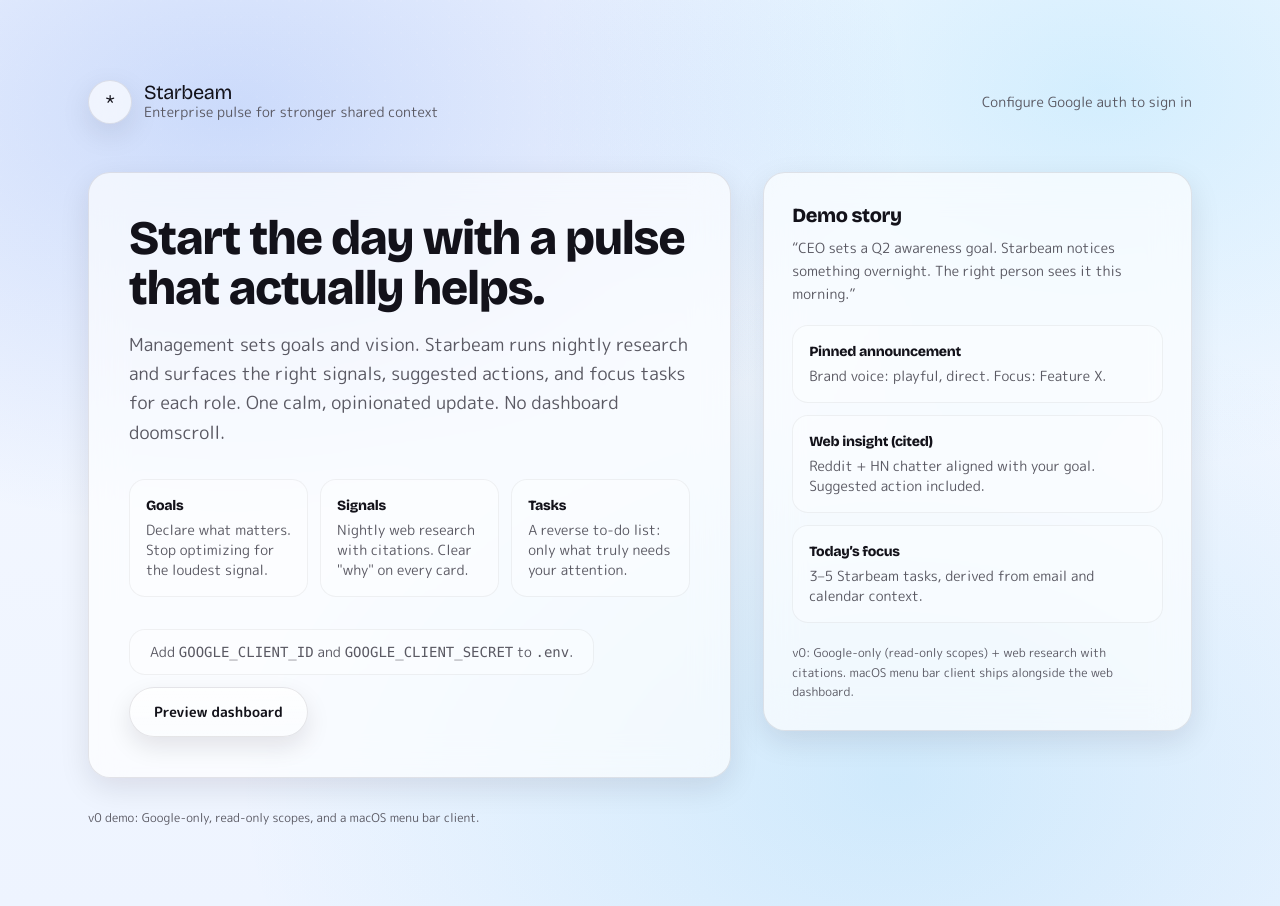
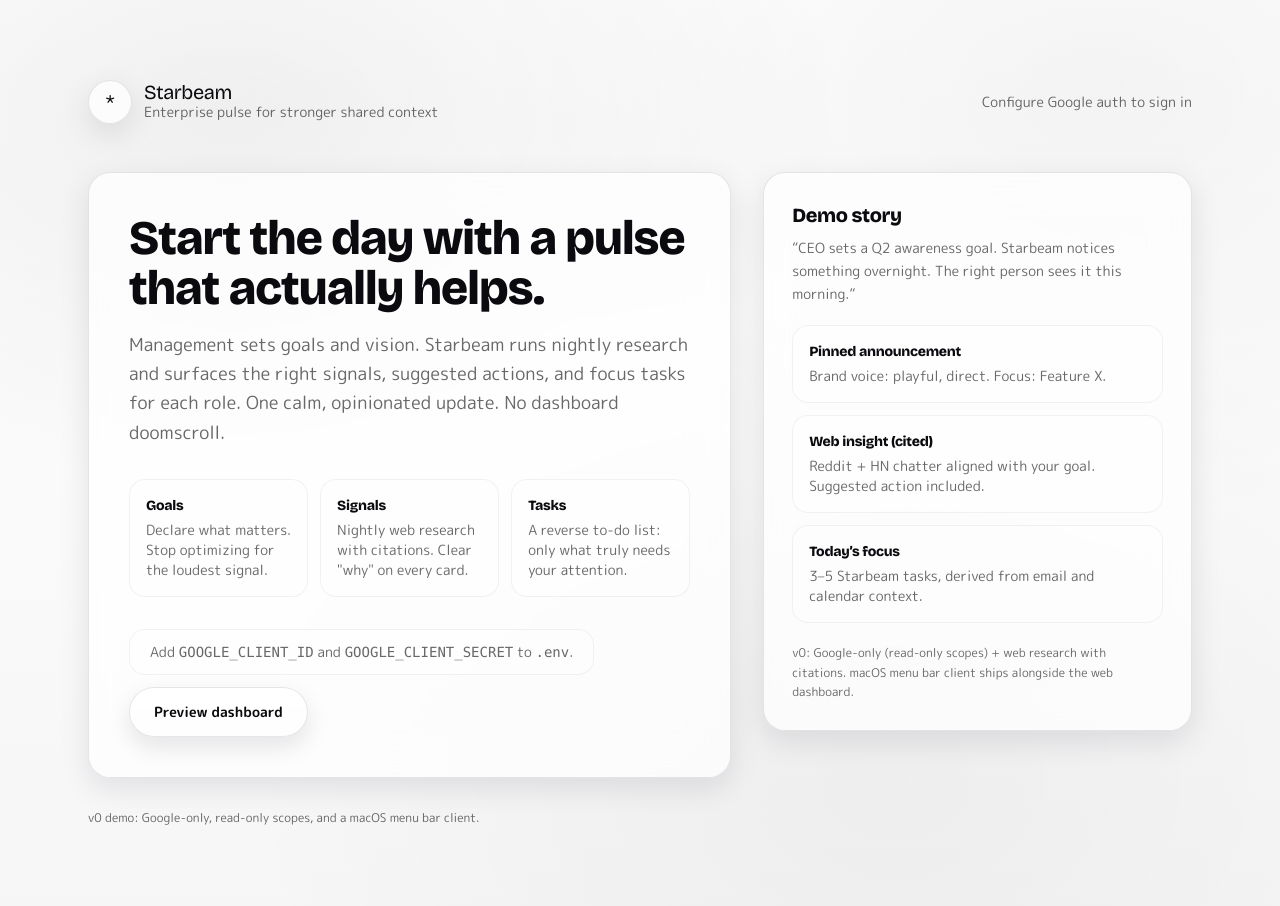
Before and after one commit to Bikz/StarBeam, a Next.js app in the folder apps/web/: page / in a window 1280 px wide. Built offline with nearby package versions, Linux system fonts and the light colour scheme; no server answers.

Commit message:
web: monochrome theme

```diff
--- a/apps/web/src/app/dashboard/page.tsx
+++ b/apps/web/src/app/dashboard/page.tsx
@@ -236,7 +236,7 @@
               </div>
               <ol className="mt-3 grid gap-3 text-sm">
                 <li className="flex gap-3">
-                  <div className="mt-0.5 h-6 w-6 flex-none rounded-full bg-[rgba(37,99,235,0.14)] grid place-items-center border border-[rgba(37,99,235,0.18)]">
+                  <div className="mt-0.5 h-6 w-6 flex-none rounded-full bg-black/5 dark:bg-white/10 grid place-items-center border border-black/10 dark:border-white/15">
                     <span className="text-xs font-extrabold text-[color:var(--sb-fg)]">
                       1
                     </span>
@@ -251,7 +251,7 @@
                   </div>
                 </li>
                 <li className="flex gap-3">
-                  <div className="mt-0.5 h-6 w-6 flex-none rounded-full bg-[rgba(37,99,235,0.14)] grid place-items-center border border-[rgba(37,99,235,0.18)]">
+                  <div className="mt-0.5 h-6 w-6 flex-none rounded-full bg-black/5 dark:bg-white/10 grid place-items-center border border-black/10 dark:border-white/15">
                     <span className="text-xs font-extrabold text-[color:var(--sb-fg)]">
                       2
                     </span>
@@ -266,7 +266,7 @@
                   </div>
                 </li>
                 <li className="flex gap-3">
-                  <div className="mt-0.5 h-6 w-6 flex-none rounded-full bg-[rgba(37,99,235,0.14)] grid place-items-center border border-[rgba(37,99,235,0.18)]">
+                  <div className="mt-0.5 h-6 w-6 flex-none rounded-full bg-black/5 dark:bg-white/10 grid place-items-center border border-black/10 dark:border-white/15">
                     <span className="text-xs font-extrabold text-[color:var(--sb-fg)]">
                       3
                     </span>
--- a/apps/web/src/app/globals.css
+++ b/apps/web/src/app/globals.css
@@ -1,19 +1,19 @@
 @import "tailwindcss";
 
 :root {
-  /* Enterprise blue, calm + neutral (no pink). */
-  --sb-bg0: #f6f9ff;
-  --sb-bg1: #eef4ff;
-  --sb-fg: #13121a;
-  --sb-muted: #5a5963;
+  /* Sleek monochrome (ChatGPT-like). */
+  --sb-bg0: #ffffff;
+  --sb-bg1: #f6f6f7;
+  --sb-fg: #0b0b0f;
+  --sb-muted: rgba(11, 11, 15, 0.62);
 
-  --sb-card: rgba(255, 255, 255, 0.65);
-  --sb-card-border: rgba(20, 16, 34, 0.10);
-  --sb-divider: rgba(20, 16, 34, 0.10);
+  --sb-card: rgba(255, 255, 255, 0.72);
+  --sb-card-border: rgba(11, 11, 15, 0.10);
+  --sb-divider: rgba(11, 11, 15, 0.12);
 
-  --sb-accent: #2563eb;
-  --sb-accent-2: #38bdf8;
-  --sb-ring: rgba(37, 99, 235, 0.28);
+  --sb-accent: #0b0b0f;
+  --sb-accent-2: #0b0b0f;
+  --sb-ring: rgba(11, 11, 15, 0.18);
 
   --sb-shadow: 0 12px 38px rgba(18, 12, 34, 0.14);
   --sb-shadow-soft: 0 10px 30px rgba(18, 12, 34, 0.10);
@@ -27,18 +27,18 @@
 
 @media (prefers-color-scheme: dark) {
   :root {
-    --sb-bg0: #070a12;
-    --sb-bg1: #071627;
-    --sb-fg: #f1f0f7;
-    --sb-muted: #b7b5c4;
+    --sb-bg0: #0b0b0f;
+    --sb-bg1: #0f0f14;
+    --sb-fg: #f5f5f7;
+    --sb-muted: rgba(245, 245, 247, 0.66);
 
-    --sb-card: rgba(16, 13, 24, 0.55);
-    --sb-card-border: rgba(255, 255, 255, 0.10);
-    --sb-divider: rgba(255, 255, 255, 0.10);
+    --sb-card: rgba(18, 18, 24, 0.62);
+    --sb-card-border: rgba(255, 255, 255, 0.12);
+    --sb-divider: rgba(255, 255, 255, 0.14);
 
-    --sb-accent: #60a5fa;
-    --sb-accent-2: #22d3ee;
-    --sb-ring: rgba(96, 165, 250, 0.25);
+    --sb-accent: #f5f5f7;
+    --sb-accent-2: #f5f5f7;
+    --sb-ring: rgba(245, 245, 247, 0.16);
 
     --sb-shadow: 0 16px 50px rgba(0, 0, 0, 0.35);
     --sb-shadow-soft: 0 14px 44px rgba(0, 0, 0, 0.25);
@@ -59,9 +59,9 @@
 .sb-bg {
   min-height: 100dvh;
   background:
-    radial-gradient(1100px 680px at 18% 12%, rgba(37, 99, 235, 0.20), transparent 62%),
-    radial-gradient(980px 660px at 86% 10%, rgba(56, 189, 248, 0.18), transparent 58%),
-    radial-gradient(1200px 900px at 70% 86%, rgba(14, 165, 233, 0.14), transparent 55%),
+    radial-gradient(1000px 620px at 18% 12%, rgba(0, 0, 0, 0.06), transparent 62%),
+    radial-gradient(1100px 760px at 86% 10%, rgba(0, 0, 0, 0.045), transparent 58%),
+    radial-gradient(1200px 900px at 70% 86%, rgba(0, 0, 0, 0.04), transparent 55%),
     linear-gradient(180deg, var(--sb-bg0), var(--sb-bg1));
   position: relative;
   overflow-x: clip;
@@ -106,7 +106,7 @@
 .sb-btn {
   border-radius: 999px;
   border: 1px solid var(--sb-card-border);
-  background: linear-gradient(180deg, rgba(255, 255, 255, 0.78), rgba(255, 255, 255, 0.28));
+  background: linear-gradient(180deg, rgba(255, 255, 255, 0.82), rgba(255, 255, 255, 0.24));
   box-shadow: 0 10px 24px rgba(18, 12, 34, 0.10);
   transition: transform 180ms ease, box-shadow 180ms ease, filter 180ms ease;
 }
@@ -123,8 +123,8 @@
 }
 
 .sb-btn-primary {
-  border-color: rgba(37, 99, 235, 0.22);
-  background: linear-gradient(180deg, rgba(37, 99, 235, 0.14), rgba(37, 99, 235, 0.06));
+  border-color: rgba(11, 11, 15, 0.14);
+  background: linear-gradient(180deg, rgba(11, 11, 15, 0.08), rgba(11, 11, 15, 0.03));
 }
 
 .sb-btn-primary:hover {
```
